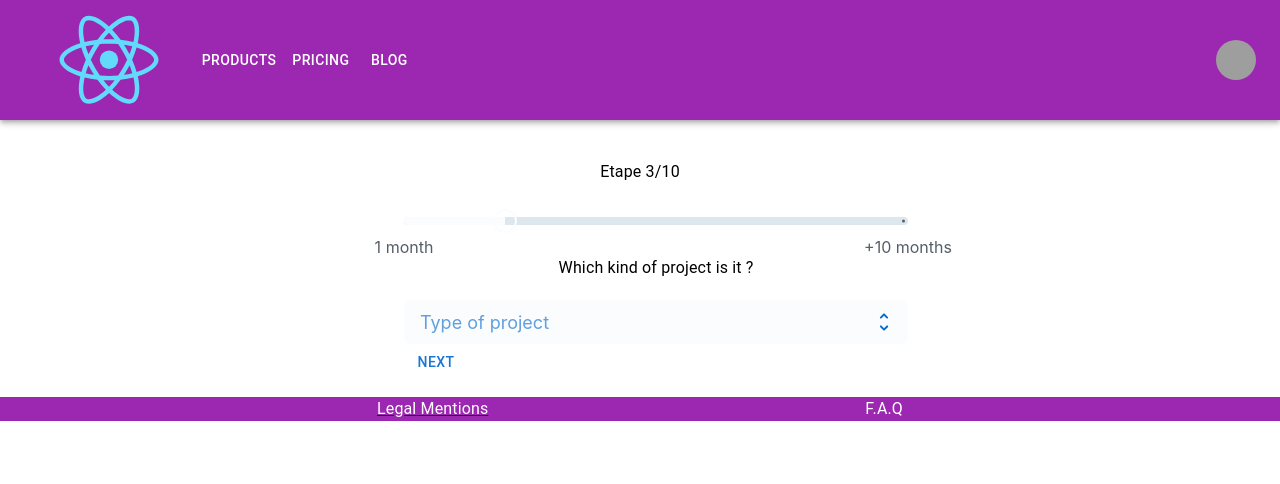
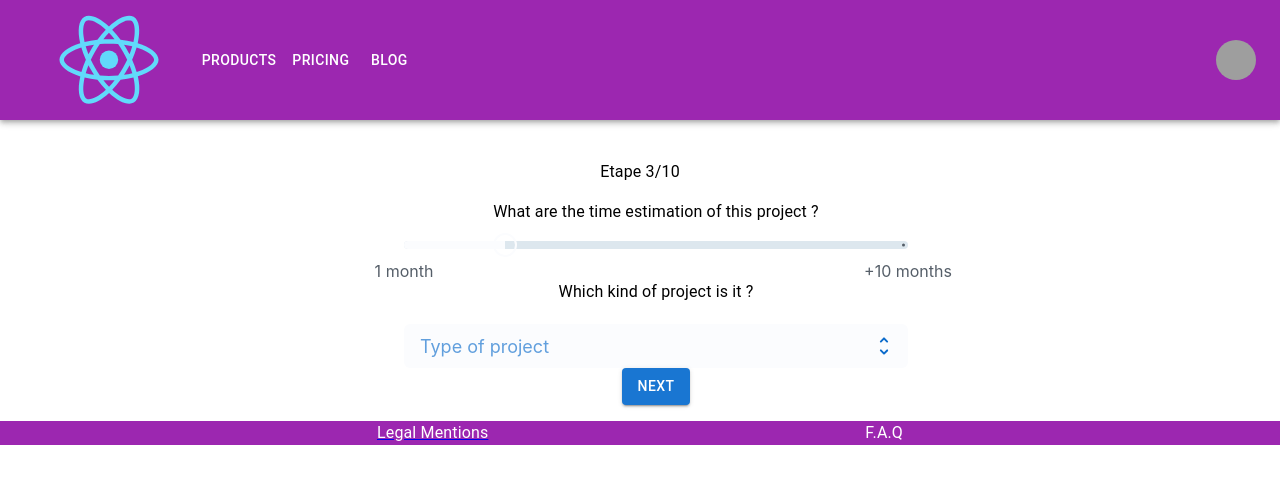
Before and after one commit to MarthL/survey, a React (Create React App) app: page / in a window 1280 px wide. Shown: the top 484 px of the page. Built offline with nearby package versions, Linux system fonts and the light colour scheme; grey boxes are pictures that could not be loaded.

Commit message:
minor changes on style

```diff
--- a/src/components/Stepper/Step1.tsx
+++ b/src/components/Stepper/Step1.tsx
@@ -6,6 +6,7 @@ import TextField from '@mui/material/TextField';
 import Button from '@mui/material/Button';
 import Container from '@mui/material/Container';
 import styles from './StepperComponent.module.css';
+import { Box } from '@mui/material';
 
 export function Step1(props: any): JSX.Element {
 
@@ -50,7 +51,9 @@ return (
           <div className={styles.Error}> <ErrorMessage name="surname"/> </div>
           <Field as={TextField} type="text" label="society" name="society"></Field>
           <div className={styles.Error}> <ErrorMessage name="society"/> </div>
-          <Button type="submit" onSubmit={() => setCount(2)}> Send </Button>
+          <Box textAlign="center">
+          <Button variant="contained" type="submit" onSubmit={() => setCount(2)}> Send </Button>
+          </Box>
         </Form>
       </Container>
 
--- a/src/components/Stepper/Step2.tsx
+++ b/src/components/Stepper/Step2.tsx
@@ -14,6 +14,7 @@ import RadioGroup from '@mui/joy/RadioGroup';
 import Person from '@mui/icons-material/Person';
 import People from '@mui/icons-material/People';
 import Apartment from '@mui/icons-material/Apartment';
+import { Box } from "@mui/material";
 
 export function  Step2(props: any): JSX.Element {
 
@@ -73,7 +74,9 @@ export function  Step2(props: any): JSX.Element {
         ))}
       </List>
     </RadioGroup>
-    <Button type="submit" onSubmit={() => setCount(3)}> Envoyer </Button>
+    <Box textAlign="center">
+      <Button variant="contained" type="submit" onSubmit={() => setCount(3)}> Envoyer </Button>
+    </Box>
     </Form>
     </Container>
     </Formik>
--- a/src/components/Stepper/Step3.tsx
+++ b/src/components/Stepper/Step3.tsx
@@ -48,6 +48,7 @@ export function Step3(props: any): JSX.Element {
   return(<>
   <Container sx={{ margin: "1rem" }}>
   <Box component="div" sx={{marginBlock: '10px'}}>
+  <Typography textAlign="center"> What are the time estimation of this project ? </Typography>
   <Slider
     color="info"
     size="lg"
@@ -82,7 +83,9 @@ export function Step3(props: any): JSX.Element {
 </Select>
  </Box>
 
- <Button type="submit" onSubmit={() => setCount(4)}> Next </Button>
+<Box textAlign="center">
+ <Button variant="contained" type="submit" onSubmit={() => setCount(4)}> Next </Button>
+</Box>
 
   </Container>
   </>)
```
